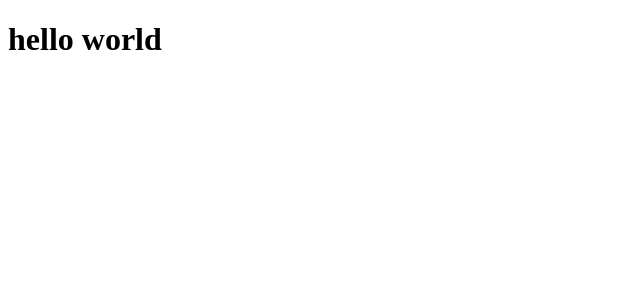
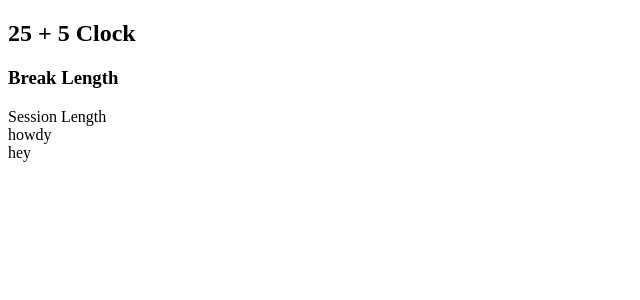
Before and after one commit to sethm3141/twenty-five-plus-five-clock, a React (Create React App) app: page / in a window 1280 px wide. Shown: the top 300 px of the page, without its empty margins (0-640 px from the left). Built offline with nearby package versions, Linux system fonts and the light colour scheme.

Commit message:
worked on the beginning of the project

```diff
--- a/src/App.js
+++ b/src/App.js
@@ -1,5 +1,26 @@
 function App() {
-  return <h1>hello world</h1>;
+  return (
+    <>
+      <section>
+        <h2>25 + 5 Clock</h2>
+      </section>
+      <section>
+        <div>
+          <h3 id='break-label'>Break Length</h3>
+          <div>
+            <i className='fa-solid fa-circle-arrow-up'></i>
+            <i className='fa-solid fa-circle-arrow-down'></i>
+          </div>
+        </div>
+        <div>
+          <div id='session-label'>Session Length</div>
+          <div></div>
+        </div>
+      </section>
+      <section>howdy</section>
+      <section>hey</section>
+    </>
+  );
 }
 
 export default App;
```
Also changed, not shown: 1 other file (tests, documents, lock files or other folders).
